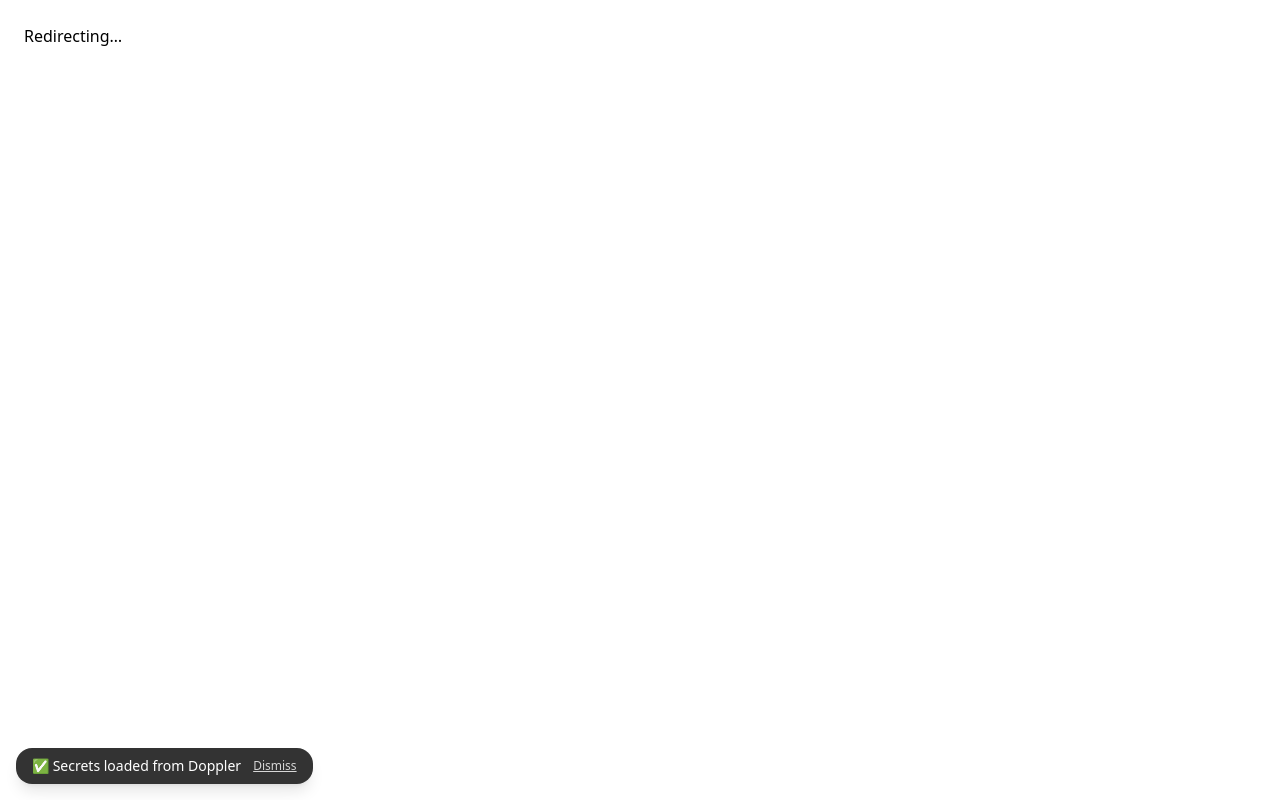
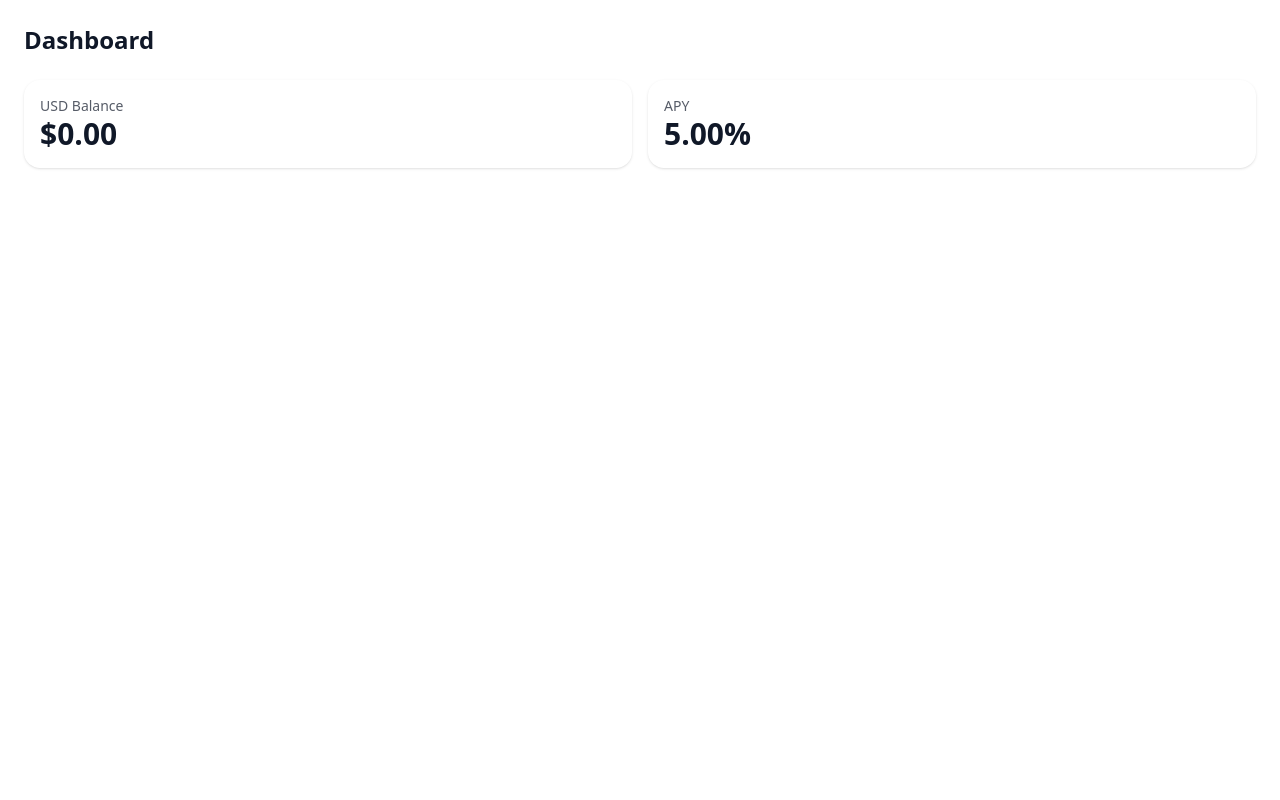
Before and after one commit to mhibajene/hedgr-copilot, a Next.js app in the folder apps/frontend/: page /dashboard in a window 1280 px wide. Before the commit this address had no page. Built offline with nearby package versions, Linux system fonts and the light colour scheme.

Commit message:
feat(dashboard): always render usd-balance testid + hydration guard; test: robust wait/assert

```diff
--- /dev/null
+++ b/apps/frontend/app/(app)/dashboard/page.tsx
@@ -0,0 +1,42 @@
+'use client';
+
+import { useEffect, useState } from 'react';
+
+import { useWalletStore } from '../../../lib/state/wallet';
+
+import { mockDefi } from '../../../lib/defi/mock';
+
+export default function DashboardPage() {
+  const balance = useWalletStore((s) => s.usdBalance);
+  const [apy, setApy] = useState<number | null>(null);
+  const [ready, setReady] = useState(false);
+
+  useEffect(() => { mockDefi.getNetApy().then(setApy); }, []);
+
+  useEffect(() => { setReady(true); }, []); // ensure client hydration complete
+
+  return (
+    <main className="p-6 space-y-6">
+      <h1 className="text-2xl font-semibold">Dashboard</h1>
+      <div className="grid gap-4 md:grid-cols-2">
+        <div className="rounded-2xl shadow p-4">
+          <div className="text-sm opacity-70">USD Balance</div>
+          {/* Always render the test id (even before ready) */}
+          <div
+            className="text-3xl font-bold"
+            data-testid="usd-balance"
+            aria-label="USD Balance amount"
+          >
+            ${ready ? balance.toFixed(2) : '0.00'}
+          </div>
+        </div>
+        <div className="rounded-2xl shadow p-4">
+          <div className="text-sm opacity-70">APY</div>
+          <div className="text-3xl font-bold">
+            {apy !== null ? `${(apy * 100).toFixed(2)}%` : '—'}
+          </div>
+        </div>
+      </div>
+    </main>
+  );
+}
```
Also changed, not shown: 1 other file (tests, documents, lock files or other folders).
